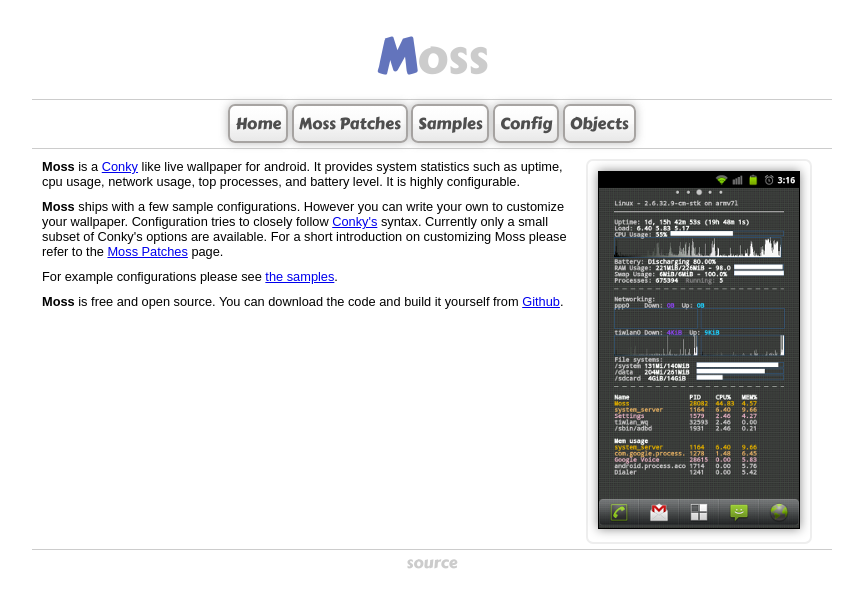
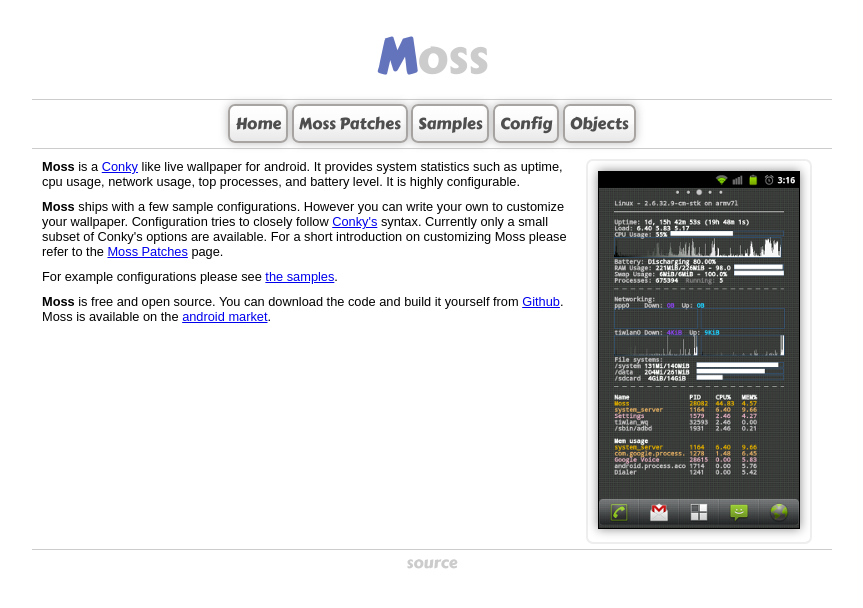
Before and after one commit to teneighty/moss, a Jekyll site: the page built from index.html, in a window 1280 px wide. Shown: the top 608 px of the page, without its empty margins (208-1071 px from the left). Built offline with Jekyll 4.4.1, drawn with Linux system fonts in a browser that asks for light colours.

Commit message:
Added android market link

```diff
--- a/index.html
+++ b/index.html
@@ -25,6 +25,8 @@
 <p>
     <b>Moss</b> is free and open source. You can download the code and build it
     yourself from <a href="http://www.github.com/teneighty/moss">Github</a>.
+    Moss is available on the
+    <a href="ttps://market.android.com/details?id=org.mosspaper">android market</a>.
 </p>
 
 <div class="clear" ></div>
```
